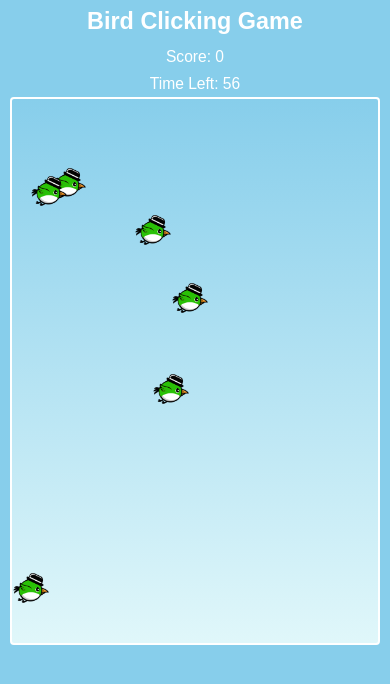
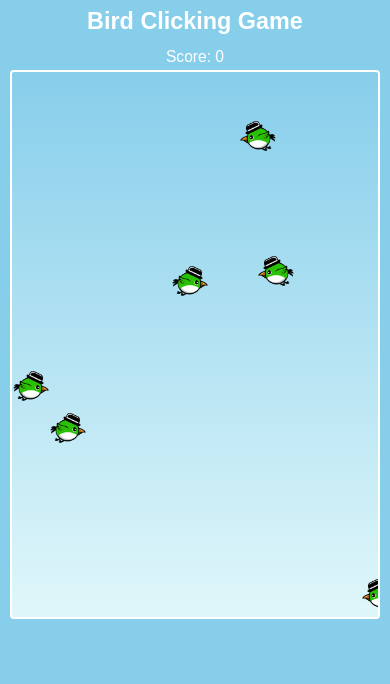
Before and after one commit to Ambikeshishere/Bird-Shooting-Game, a plain HTML site: page index.html in a window 390 px wide. Drawn offline with Linux system fonts and the light colour scheme.

Commit message:
New Update 2.0

```diff
--- a/index.html
+++ b/index.html
@@ -27,7 +27,7 @@
       text-align: center;
     }
 
-    #score, #timer {
+    #score {
       font-size: 2.5vw;
       color: #fff;
       margin: 0.5vh;
@@ -49,7 +49,7 @@
       position: absolute;
       width: 6vw;
       height: 6vw;
-      background-image: url('bird.png'); /* your local image */
+      background-image: url('bird.png'); /* replace with your bird image */
       background-size: cover;
       background-position: center;
       cursor: pointer;
@@ -59,7 +59,7 @@
       position: absolute;
       width: 6vw;
       height: 6vw;
-      background-image: url('blood.png');
+      background-image: url('blood.png'); /* replace with your blood image */
       background-size: cover;
       background-position: center;
       pointer-events: none;
@@ -86,26 +86,16 @@
     }
 
     @media (max-width: 600px) {
-      h1 {
-        font-size: 6vw;
-      }
-      #score, #timer {
-        font-size: 4vw;
-      }
-      .bird, .blood {
-        width: 10vw;
-        height: 10vw;
-      }
-      #gameOver {
-        font-size: 5vw;
-      }
+      h1 { font-size: 6vw; }
+      #score { font-size: 4vw; }
+      .bird, .blood { width: 10vw; height: 10vw; }
+      #gameOver { font-size: 5vw; }
     }
   </style>
 </head>
 <body>
   <h1>Bird Clicking Game</h1>
   <div id="score">Score: 0</div>
-  <div id="timer">Time Left: 60</div>
   <div id="gameArea">
     <div id="gameOver">Game Over! Refresh to play again</div>
   </div>
@@ -116,36 +106,23 @@
   <script>
     const gameArea = document.getElementById('gameArea');
     const scoreDisplay = document.getElementById('score');
-    const timerDisplay = document.getElementById('timer');
     const gameOverScreen = document.getElementById('gameOver');
     const gunshotSound = document.getElementById('gunshotSound');
 
     let score = 0;
-    let timeLeft = 60;
-    let birdSpeed = 0.25;      // speed in vw per frame
-    let waveInterval = 2000; // time between waves (ms)
+    let missed = 0;
+    const maxMissed = 10;
+    let birdSpeed = 0.25; // initial speed in vw/frame
+    let waveInterval = 2000;
     let gameInterval;
 
-    // Timer
-    const countdown = setInterval(() => {
-      timeLeft--;
-      timerDisplay.textContent = 'Time Left: ' + timeLeft;
-      if (timeLeft <= 0) {
-        clearInterval(countdown);
-        clearInterval(gameInterval);
-        gameOver();
-      }
-    }, 1000);
-
-    // Start spawning waves of birds
     function startGame() {
       gameInterval = setInterval(createBirdWave, waveInterval);
     }
     startGame();
 
-    // Create a wave of multiple birds
     function createBirdWave() {
-      const numBirds = 3; // number of birds per wave
+      const numBirds = 3 + Math.floor(Math.random() * 3); // 3-5 birds per wave
       for (let i = 0; i < numBirds; i++) {
         setTimeout(() => createBird(i), i * 300);
       }
@@ -157,64 +134,77 @@
 
       // Random vertical position
       const maxY = gameArea.clientHeight - gameArea.clientWidth * 0.06;
-      const y = Math.random() * maxY;
+      let y = Math.random() * maxY;
       bird.style.top = y + 'px';
 
-      // Start on the left side
-      bird.style.left = '-6vw';
+      // Random start side
+      const startFromLeft = Math.random() > 0.5;
+      bird.style.left = startFromLeft ? '-6vw' : '100vw';
+
+      // Flip bird if from right
+      bird.style.transform = startFromLeft ? 'scaleX(1)' : 'scaleX(-1)';
 
       // Click event
       bird.addEventListener('click', (event) => {
-        // Play gunshot sound
         gunshotSound.currentTime = 0;
         gunshotSound.play();
 
-        // Add blood splatter
         createBlood(event.clientX, event.clientY);
 
-        // Increase score
         score++;
         scoreDisplay.textContent = 'Score: ' + score;
+        birdSpeed += 0.005; // gradually increase speed
 
         bird.remove();
       });
 
       gameArea.appendChild(bird);
 
-      // Movement left → right
-      let posX = -6; // in vw
+      // Movement with vertical wobble
+      let posX = startFromLeft ? -6 : 100;
+      const direction = startFromLeft ? 1 : -1;
+
+      const amplitude = 20; // vertical wobble px
+      const frequency = 0.02 + Math.random() * 0.03; // wobble speed
+
       const move = setInterval(() => {
-        posX += birdSpeed; // move in vw
+        posX += birdSpeed * direction;
         bird.style.left = posX + 'vw';
 
-        // if bird leaves screen
-        if (posX > 100) {
+        const wobble = Math.sin(posX * frequency * Math.PI * 2) * amplitude;
+        bird.style.top = (y + wobble) + 'px';
+
+        if ((startFromLeft && posX > 100) || (!startFromLeft && posX < -6)) {
           bird.remove();
           clearInterval(move);
+
+          missed++;
+          if (missed >= maxMissed) {
+            gameOver();
+          }
         }
       }, 16); // ~60fps
     }
 
-    // Create blood splatter at click position
     function createBlood(x, y) {
       const rect = gameArea.getBoundingClientRect();
       const blood = document.createElement('div');
       blood.classList.add('blood');
 
-      // Adjust coordinates to gameArea position
       blood.style.left = (x - rect.left - gameArea.clientWidth * 0.03) + 'px';
       blood.style.top = (y - rect.top - gameArea.clientWidth * 0.03) + 'px';
 
       gameArea.appendChild(blood);
 
-      // Remove blood after animation
       setTimeout(() => {
         blood.remove();
       }, 500);
     }
 
     function gameOver() {
+      clearInterval(gameInterval);
       document.querySelectorAll('.bird').forEach(bird => bird.remove());
+      gameOverScreen.textContent = `Game Over! Score: ${score}. Refresh to play again.`;
       gameOverScreen.style.display = 'block';
     }
   </script>
```
